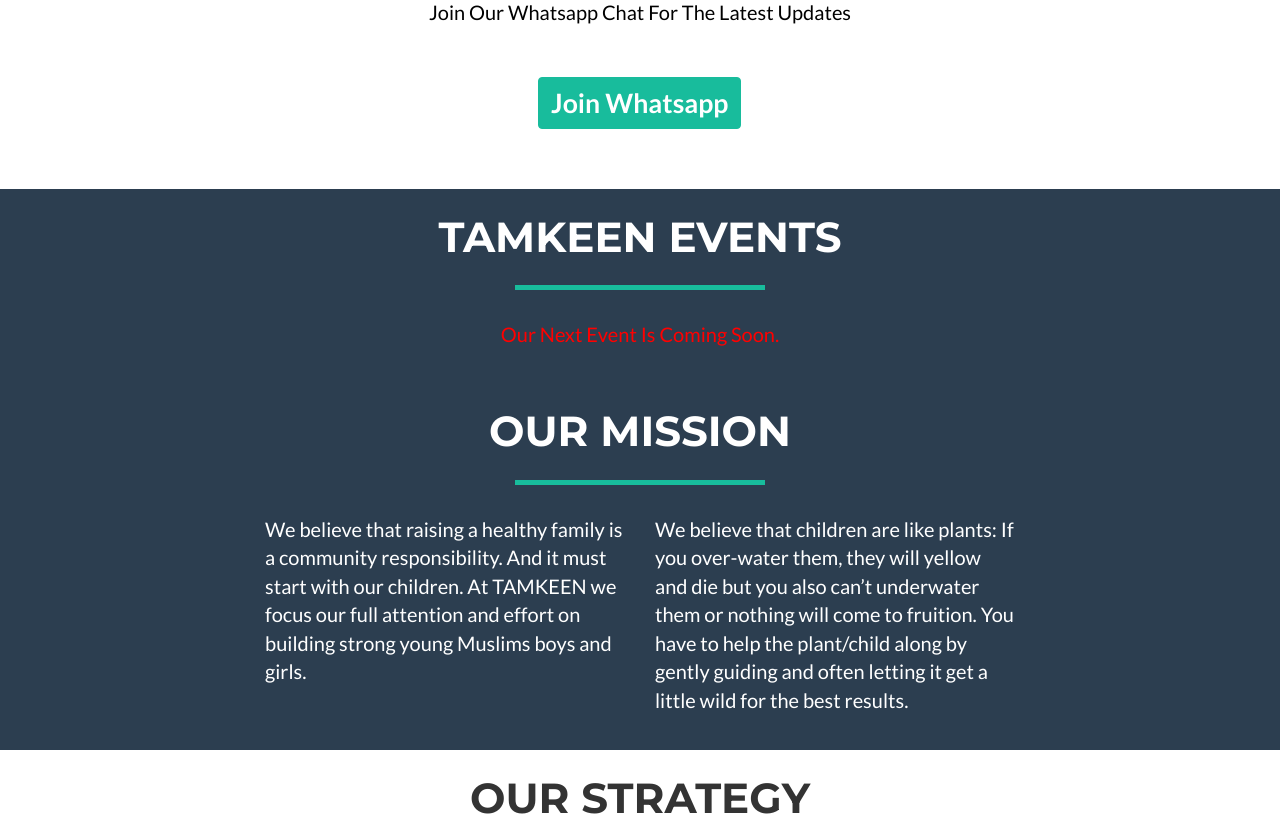
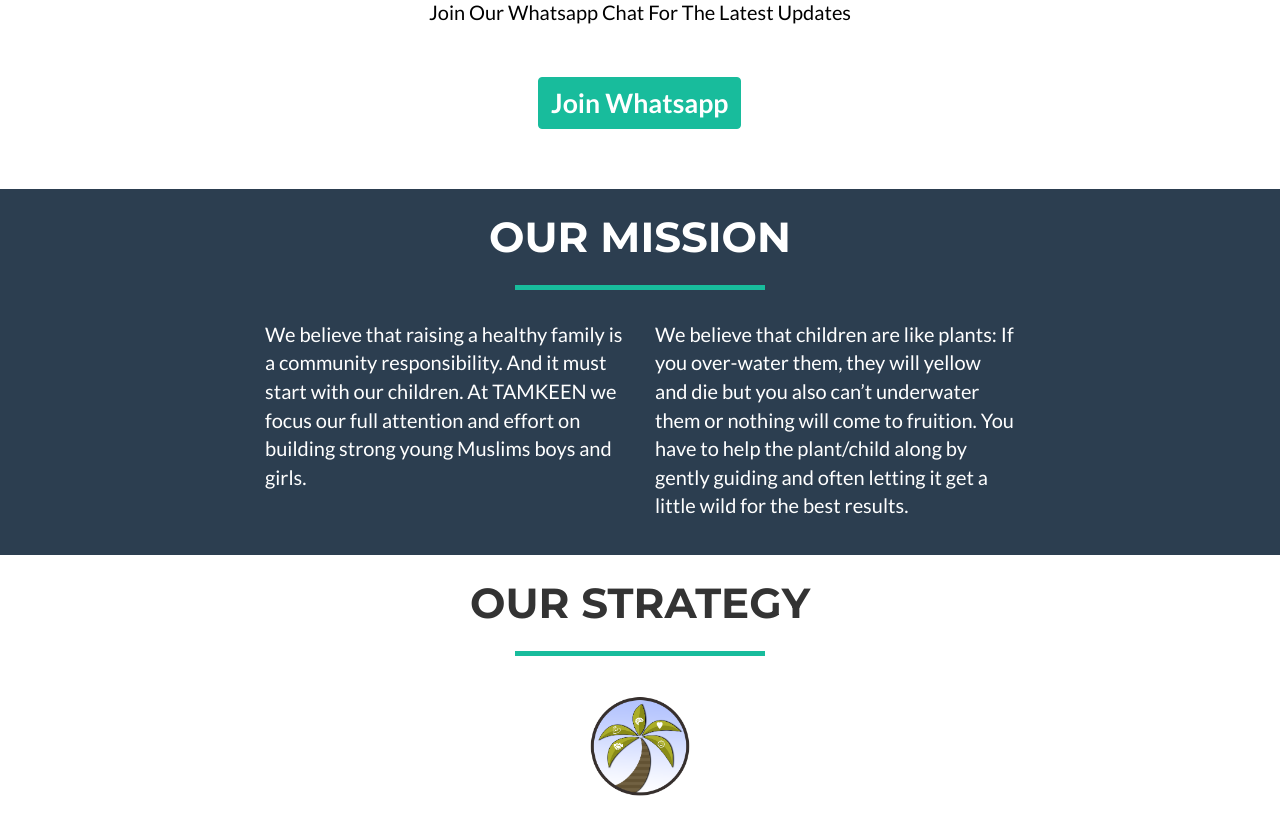
Before and after one commit to aelbarbary/tamkeen, a Django app: page / in a window 1280 px wide; the page is wider, and only the part inside the window is pictured. Shown: the part 1101-1924 px from the top of that part. Run offline with Django 3.2, Linux system fonts and the light colour scheme; some libraries are stand-ins or nearby versions.

Commit message:
comment out events

```diff
--- a/app/members/templates/index.html
+++ b/app/members/templates/index.html
@@ -36,7 +36,6 @@
         </div>
     </header>
 
-    <!-- Events Grid Section -->
 <section id="mailingList">
   <div class="container">
     <h2 class="text-center">Mailing Lists</h2>
@@ -100,7 +99,7 @@
 
 </section>
 
-<section id="events" class="events">
+<!-- <section id="events" class="events">
         <div class="container">
             <div class="row">
                 <div class="col-lg-12 text-center">
@@ -139,9 +138,9 @@
               {% else %}
                   <p style="text-align: center; color: red;">Our Next Event Is Coming Soon.</p>
               {% endif %}
-        </div>
-      </div>
-    </section>
+            </div>
+          </div>
+</section> -->
 
     <!-- <section id="question" style="background-color:rgb(212, 245, 255)">
         <div class="container">
```
